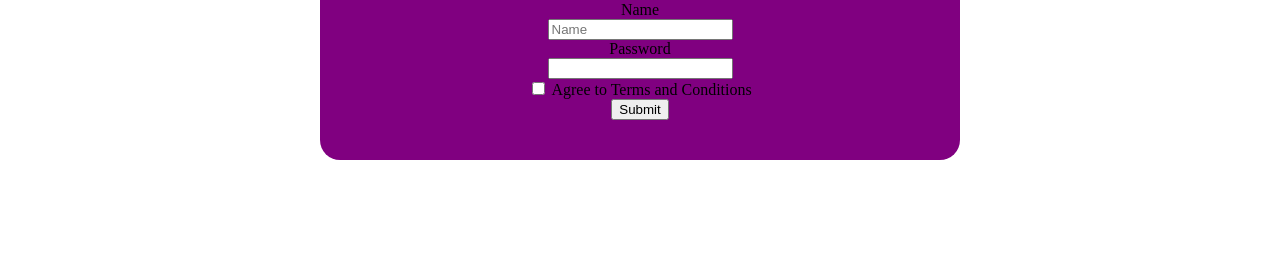
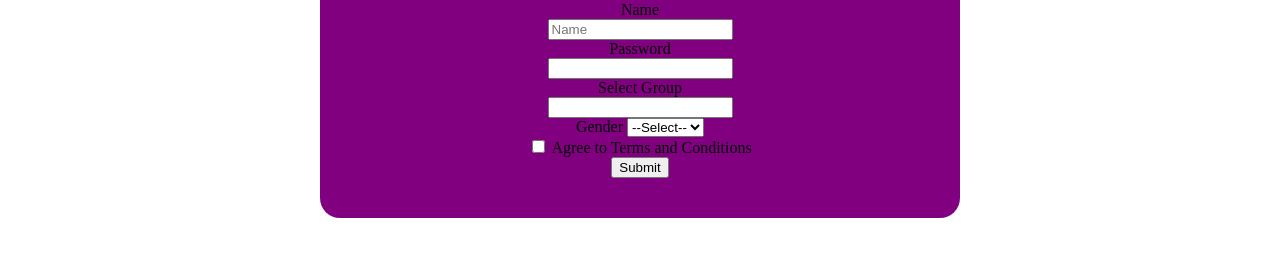
Before and after one commit to Miraanz15/LoginFormHtml, a plain HTML site: page index.html in a window 1280 px wide. Shown: the part 209-466 px from the top of the page. Drawn offline with Linux system fonts and the light colour scheme.

Commit message:
Changes added

```diff
--- a/index.html
+++ b/index.html
@@ -46,6 +46,21 @@
         <br />
         <input type="password" name="Password" id="password" required />
         <br />
+        <label for="group">Select Group</label> <br />
+        <input list="xyz" name="Group" id="group" required />
+        <datalist id="xyz">
+          <option value="A"></option>
+          <option value="B"></option>
+          <option value="C"></option>
+        </datalist>
+        <br />
+        <label for="gender">Gender</label>
+        <select name="Gender" required>
+          <option value="">--Select--</option>
+          <option value="Male">Male</option>
+          <option value="Female">Female</option>
+        </select>
+        <br />
         <input type="checkbox" name="Conditions" value="true" required />
         <span>Agree to Terms and Conditions</span>
         <br />
```
